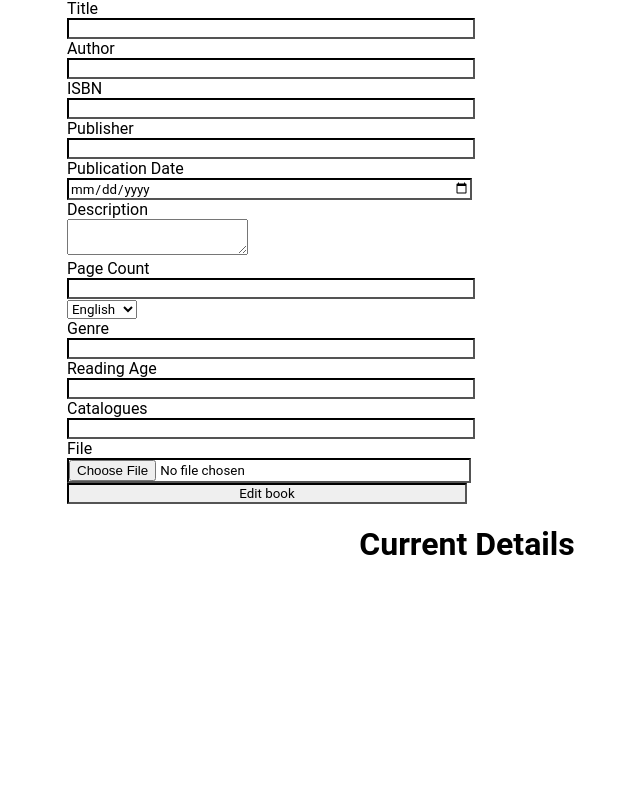
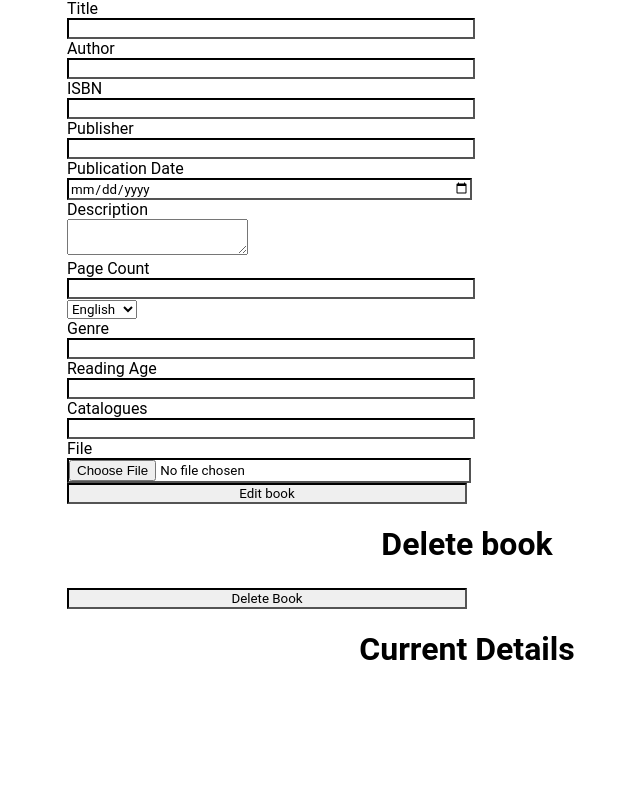
Before and after one commit to DIYA-Inc/Server, a Flask app: template templates/admin/books/edit.html in a window 1280 px wide. Shown: the part 219-1016 px from the top of the page, without its empty margins (173-813 px from the left). Run offline with Flask 2, Linux system fonts and the light colour scheme; the template is opened without the code that fills it, so the values that code supplies are empty.

Commit message:
Add delete book button

```diff
--- a/scripts/bookRoutes.py
+++ b/scripts/bookRoutes.py
@@ -17,7 +17,7 @@ def viewBook(bookID):
     except ValueError:
         raise flask.abort(404, "The book you were looking for was not found.")
 
-    return flask.render_template("books/view.html", book=book)
+    return flask.render_template("books/view.html", book=book, user=flask.session["user"])
 
 
 @diya.route("/books/read/<int:bookID>", methods=["GET"])
@@ -80,7 +80,7 @@ def editBook(bookID):
         return flask.abort(403, "You do not have permission to edit a book.")
 
     if "POST" != flask.request.method:
-        return flask.render_template("admin/books/edit.html", book=db.getBookMetadata(bookID), bookID=bookID)
+        return flask.render_template("admin/books/edit.html", book=db.getBookMetadata(bookID), bookID=str(bookID))
 
     db.updateBookMetadata(bookID, **getBookFieldsFromForm())
     addBookFile(bookID, flask.request.files)
--- /dev/null
+++ b/static/scripts/admin/books/edit.js
@@ -0,0 +1,29 @@
+"use strict";
+
+/**
+ * Ask the user to confirm that they want to delete the book.
+ *
+ * @param {bookID} id The ID of the book to delete.
+ */
+function deleteBookButton(bookID) {
+    androidCompat.showConfirmDialog("Are you sure you want to delete this book?", () => {
+        deleteBook(bookID);
+    }, () => {
+        androidCompat.showToast("Book was not deleted");
+    });
+}
+
+/**
+ * Delete the the book with the given ID.
+ */
+function deleteBook(bookID) {
+    var xhr = new XMLHttpRequest();
+    xhr.open("DELETE", "/admin/books/delete/"+bookID, true);
+    xhr.onreadystatechange = function () {
+        if (xhr.readyState === 4 && xhr.status === 200) {
+            androidCompat.showToast("Book deleted");
+            window.location.href = "/";
+        }
+    };
+    xhr.send();
+}
--- a/templates/admin/books/edit.html
+++ b/templates/admin/books/edit.html
@@ -60,6 +60,10 @@
         <input type="submit" value="Edit book">
     </form>
 
+    <h1> Delete book </h1>
+
+    <button onclick="{{ 'deleteBookButton(' + bookID + ')' }}">Delete Book</button>
+
     <h1> Current Details </h1>
 
     <!-- make this be the default values in the form -->
@@ -79,6 +83,8 @@
     <img src="{{ book['coverURL'] }}" alt="Cover Image">
 
     {% if book["fileURL"] %}
-    <br><br><a href="/books/read/{{ book['bookID'] }}">Read Book</a>
+    <br><br><a href="/books/read/{{ bookID }}">Read Book</a>
     {% endif %}
+
+    <script src="/static/scripts/admin/books/edit.js"></script>
 </body>
```
Also changed, not shown: templates/books/view.html (+4 -7 lines).
